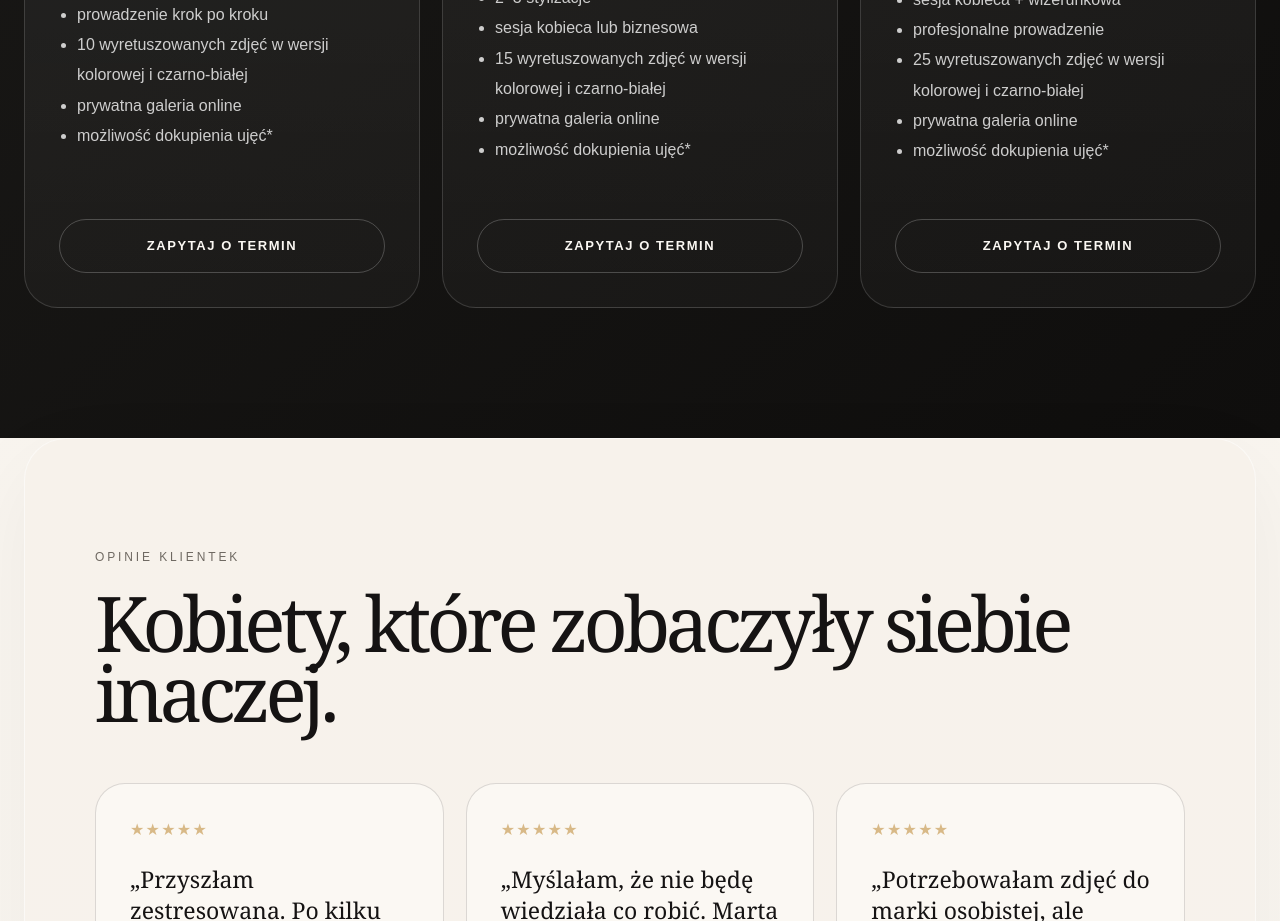
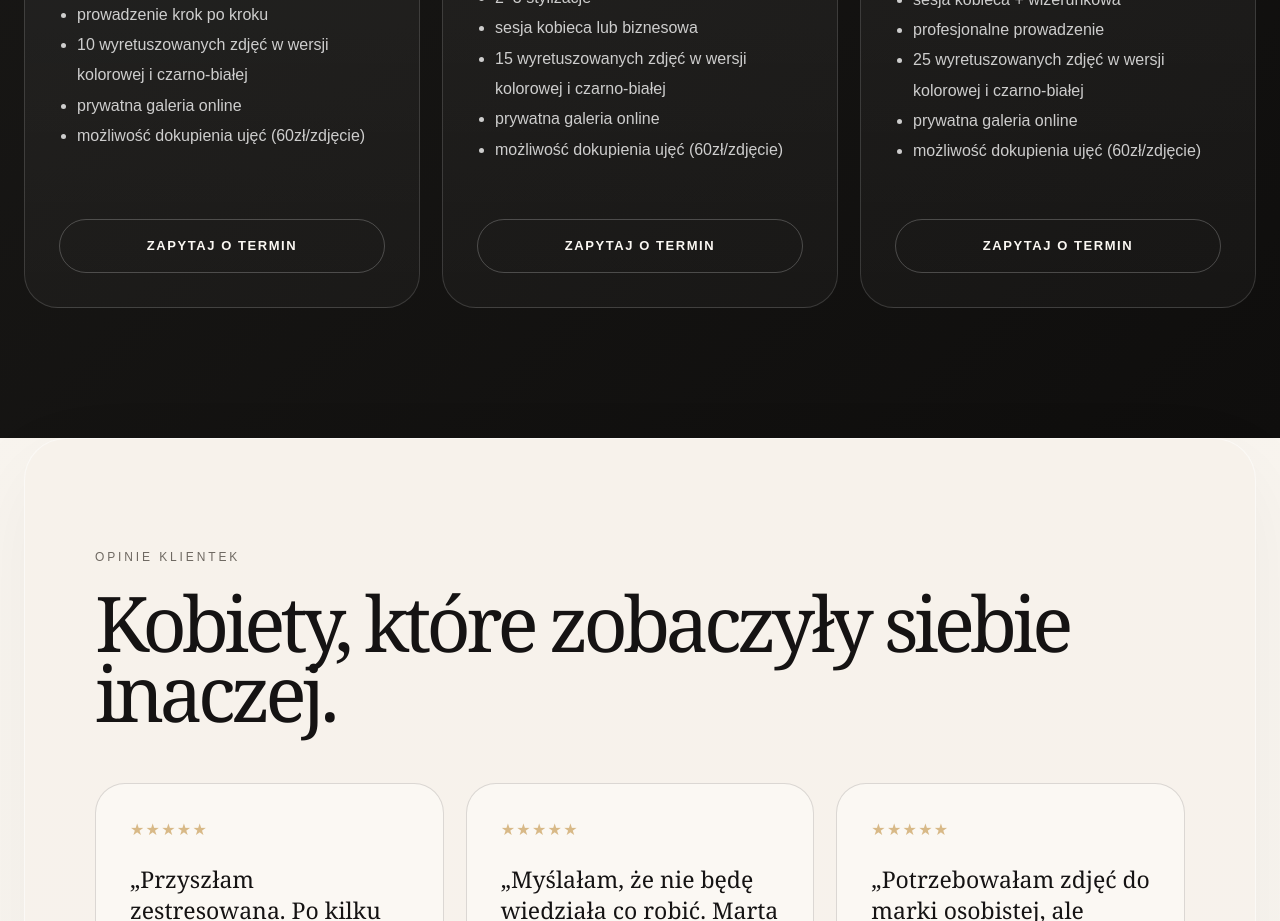
Before and after one commit to odkryjkobiecosc/odkryjkobiecosc-website, a Next.js app: page / in a window 1280 px wide. Shown: the part 8780-9701 px from the top of the page. Built offline with nearby package versions, Linux system fonts and the light colour scheme.

Commit message:
Update page.tsx

```diff
--- a/app/page.tsx
+++ b/app/page.tsx
@@ -46,7 +46,7 @@ const packages = [
       "prowadzenie krok po kroku",
       "10 wyretuszowanych zdjęć w wersji kolorowej i czarno-białej",
       "prywatna galeria online",
-      "możliwość dokupienia ujęć*",
+      "możliwość dokupienia ujęć (60zł/zdjęcie)",
     ],
   },
   {
@@ -59,7 +59,7 @@ const packages = [
       "sesja kobieca lub biznesowa",
       "15 wyretuszowanych zdjęć w wersji kolorowej i czarno-białej",
       "prywatna galeria online",
-      "możliwość dokupienia ujęć*",
+      "możliwość dokupienia ujęć (60zł/zdjęcie)",
     ],
   },
   {
@@ -73,7 +73,7 @@ const packages = [
       "profesjonalne prowadzenie",
       "25 wyretuszowanych zdjęć w wersji kolorowej i czarno-białej",
       "prywatna galeria online",
-      "możliwość dokupienia ujęć*",
+      "możliwość dokupienia ujęć (60zł/zdjęcie)",
     ],
   },
 ];
```
